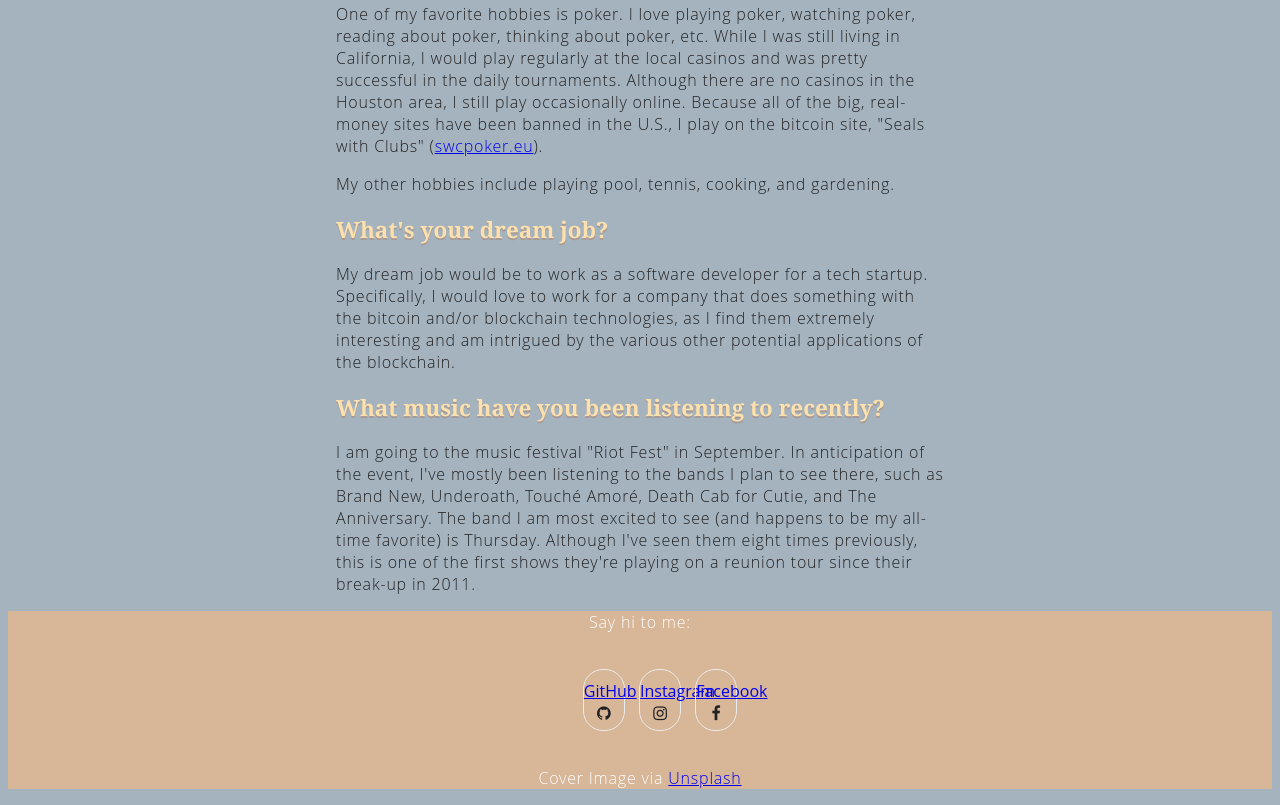
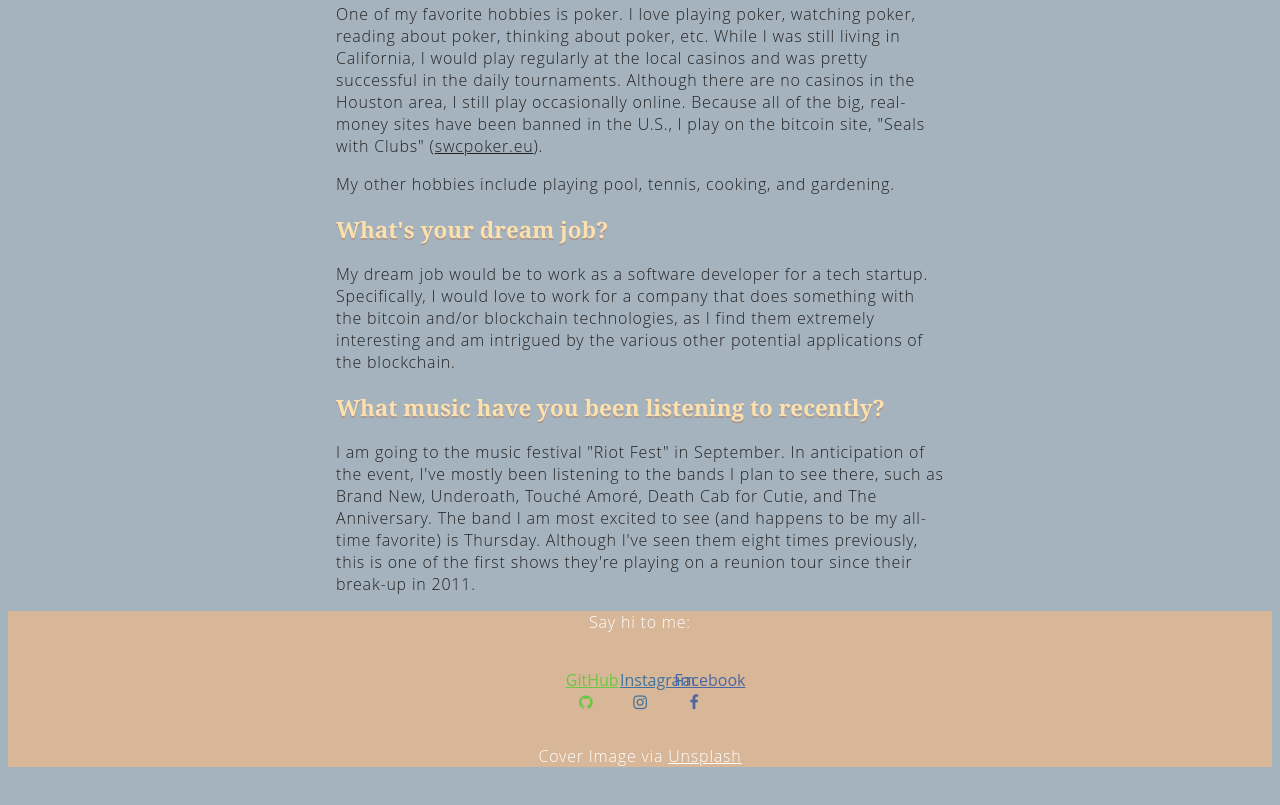
Before and after one commit to jbenjaminy/About-Me, a plain HTML site: page index.html in a window 1280 px wide. Shown: the part 1071-1876 px from the top of the page. After the commit the page ends 1854 px from the top, so only its background shows below. Drawn offline with Linux system fonts and the light colour scheme.

Commit message:
footer fixes

```diff
--- a/CSS/styles.css
+++ b/CSS/styles.css
@@ -80,6 +80,9 @@ body{
   margin-right: auto;
   margin-top: 2em;
 }
+a {
+  color: inherit;
+}
 .content-footer > p {
   color: white;
 }
@@ -92,19 +95,17 @@ body{
     height: 2.5rem;
     display: inline-block;
     margin: 1.25rem 5px;
-    border: 1px solid #eaebec;
-    padding: 0.625rem 0;
     text-align: center;
 }
 .content-footer .icons > li:hover {
     cursor: pointer;
 }
-.social .github {
+.content-footer .github {
     color: #6CC644;
 }
-.social .facebook {
+.content-footer .facebook {
     color: #4c66a4;
 }
-.social .instagram {
+.content-footer .instagram {
     color: #3f729b;
 }
--- a/index.html
+++ b/index.html
@@ -32,7 +32,7 @@
 			</section>
 			<footer class="content-footer">
 				<p>Say hi to me:</p>
-				<ul class="icons">
+				<ul class="icons" style="padding-left: 0px;">
 					<li class="github"><a href="https://github.com/jbenjaminy">GitHub</a>
 						<i class="fa fa-github">
 						</i>
```
